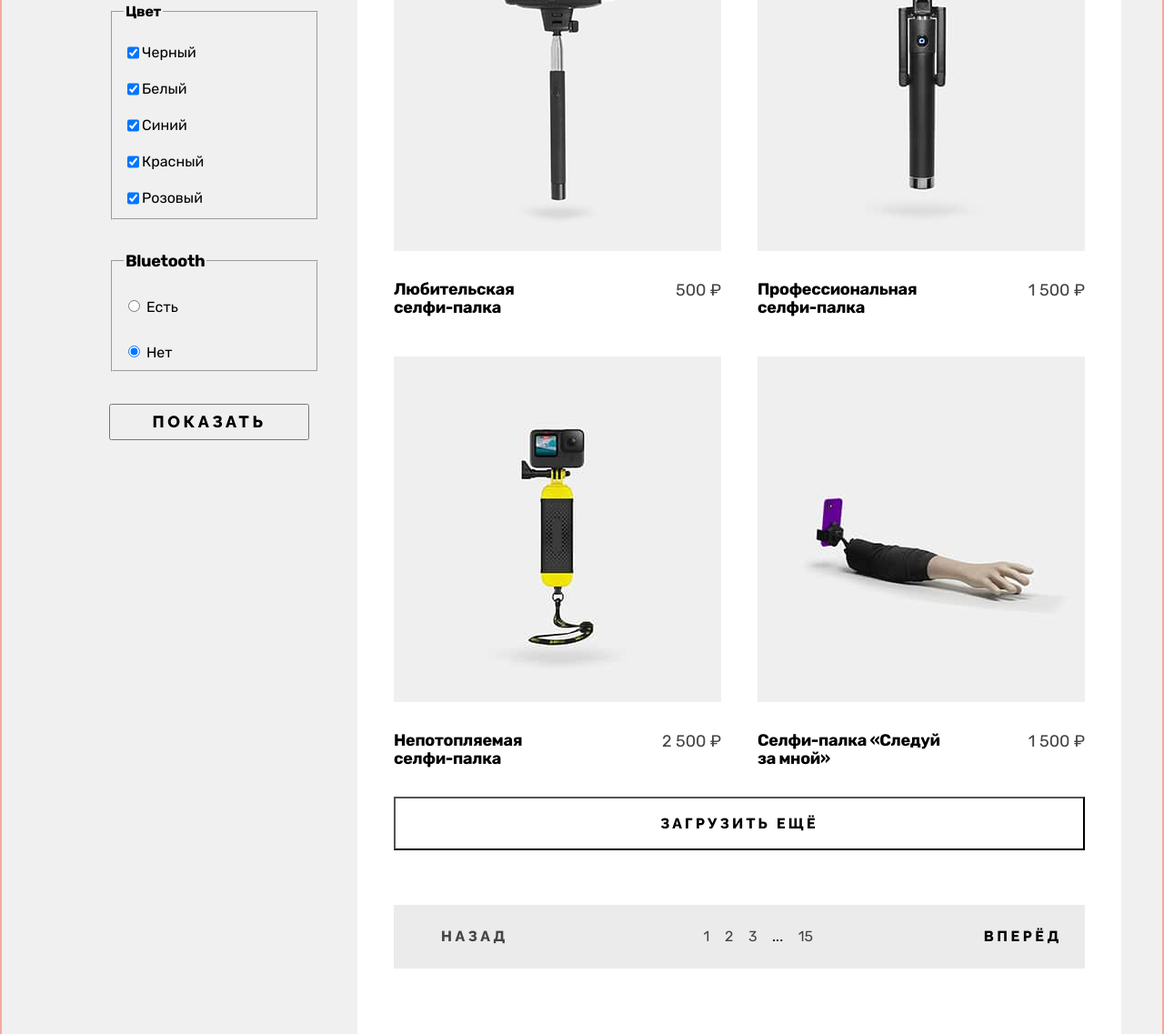
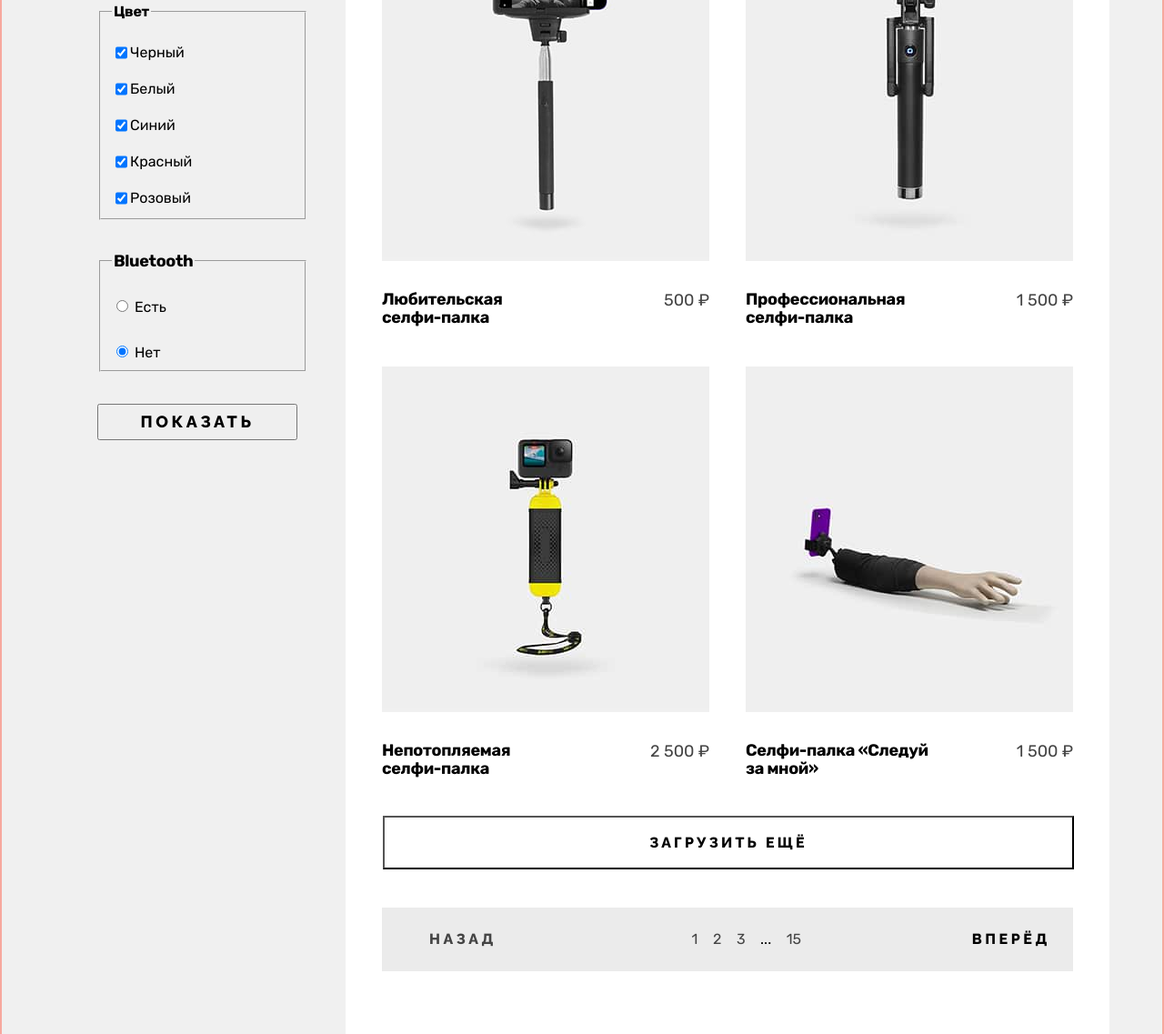
Before and after one commit to htmlacademy-htmlcss/1919993-device-1, a plain HTML site: page catalog.html in a window 1280 px wide. Shown: the part 634-1771 px from the top of the page at 91% size. Drawn offline with Linux system fonts and the light colour scheme.

Commit message:
добавление гридов

```diff
--- a/catalog.html
+++ b/catalog.html
@@ -49,14 +49,13 @@
             </li>
 
             <li class="navigation-item">
-              <a class="navigation-link" href="#">
+              <a class="navigation-link " href="#">
 
-                <div>
-
+                <span>
+                  <span>2</span>
                   <img class="cart" src="img/trash.svg" alt="cart" width="16" height="14">
-                </div>
-                <span>2</span>
-                Корзина
+                </span>
+                <span>Корзина</span>
               </a>
             </li>
           </ul>
@@ -97,44 +96,50 @@
             <span class="filters">фильтр:</span>
             <form class="filters-form" action="https://echo.htmlacademy.ru/." method="post">
               <fieldset class="price">
-                <legend for="dayscount"><span>Стоимость</span></legend>
+                <legend for="dayscount">Стоимость</legend>
                 от 0 <input type="text" id="dayscount" name="dayscount" min="0" max="5000" step="1"> до 5000
               </fieldset>
 
 
               <fieldset class="filters-form-fieldset-color">
-                <legend><span>Цвет</span></legend>
+                <legend>Цвет</legend>
                 <div class="checkboxes">
                   <label for="subscribe-field">
-                    <input type="checkbox" name="black" id="subscribe-field" checked><span>Черный</span>
+                    <input type="checkbox" name="black" checked>
+                    <span>Черный</span>
                   </label>
 
                   <label for="subscribe-field">
-                    <input type="checkbox" name="white" checked><span>Белый</span>
+                    <input type="checkbox" name="white" checked>
+                    <span>Белый</span>
                   </label>
 
                   <label for="subscribe-field">
-                    <input type="checkbox" name="blue" checked><span>Синий</span>
+                    <input type="checkbox" name="blue" checked>
+                    <span>Синий</span>
                   </label>
 
                   <label for="subscribe-field">
-                    <input type="checkbox" name="red" checked><span>Красный</span>
+                    <input type="checkbox" name="red" checked>
+                    <span>Красный</span>
                   </label>
 
                   <label for="subscribe-field">
-                    <input type="checkbox" name="pink" checked><span>Розовый</span>
+                    <input type="checkbox" name="pink" checked>
+                    <span>Розовый</span>
                   </label>
                 </div>
               </fieldset>
 
               <fieldset class="filters-form-fieldset-bluetooth">
-                <legend><span>Bluetooth</span></legend>
+                <legend>Bluetooth</legend>
                 <label class="radio-button">
-                  <input type="radio" name="Bluetooth" value="Есть"> Есть
+                  <input type="radio" name="Bluetooth" value="Есть">
+                  <span>Есть</span>
                 </label>
                 <label class="radio-button">
                   <input type="radio" name="Bluetooth" value="Нет" checked>
-                  Нет
+                  <span>Нет</span>
                 </label>
               </fieldset>
 
@@ -168,26 +173,32 @@
             <div class="selfie-catalog-container ">
 
               <article class="selfie-catalog-item">
-                <div class="selfies-container">
-                  <div class="selfies-column">
+
 
                 <div class="product">
                   <div class="product-img">
                     <img src="img/product-1.jpg" alt="selfie-photo-1" width="360" height="380">
                   </div>
                   <div class="product-info">
-                        <p>Любительская <br>селфи-палка</p>
+                    <div>
+                    <p>Любительская</p>
+                    <p>селфи-палка</p>
+                  </div>
+
                     <span class="product-price">500 ₽</span>
                   </div>
                 </div>
+
                 <div class="product">
                   <div class="product-img">
                     <img src="img/product-2.jpg" alt="selfie-photo-2" width="360" height="380">
                   </div>
                   <div class="product-info">
-                        <p>Профессиональная <br> селфи-палка </p>
+                    <div>
+                    <p>Профессиональная </p>
+                  <p>селфи-палка </p>
+                </div>
                     <span class="product-price">1 500 ₽</span>
-                      </div>
                   </div>
                 </div>
 
@@ -197,26 +208,33 @@
                       <img src="img/product-3.jpg" alt="selfie-photo-3" width="360" height="380">
                     </div>
                     <div class="product-info">
-                        <p>Непотопляемая <br> селфи-палка</p>
+                      <div>
+                      <p>Непотопляемая</p>
+                        <p>селфи-палка</p>
+                    </div>
                       <span class="product-price">2 500 ₽</span>
                     </div>
                   </div>
+
                   <div class="product">
                     <div class="product-img">
                       <img src="img/product-4.jpg" alt="selfie-photo-4" width="360" height="380">
                     </div>
                     <div class="product-info">
-                        <p>Селфи-палка «Следуй <br> за мной»</p>
+                      <div>
+                      <p>Селфи-палка «Следуй</p>
+                        <p> за мной»</p>
+                    </div>
                       <span class="product-price">1 500 ₽</span>
+
                     </div>
                   </div>
-
                 </div>
               </article>
 
 
               <div class="more-container">
-                <button class="more" type="submit">Загрузить ещё </button>
+                <button class="more" type="button">Загрузить ещё </button>
               </div>
 
               <ol class="pagination">
--- a/styles/style.css
+++ b/styles/style.css
@@ -180,7 +180,7 @@ body {
 
 .slider-photo{
   position: relative;
-  top: -35px;
+  bottom: 34px;
 }
 
 .slide-slider::before {
@@ -864,7 +864,7 @@ body {
   display: flex;
   flex-direction: column;
   margin-top: 21px;
-  margin-left: 60px;
+  margin-left: 47px;
 
 }
 
@@ -974,7 +974,7 @@ body {
   justify-content: space-between;
   align-items: center;
   padding-top: 0;
-  padding-bottom: 20px;
+  padding-bottom: 31px;
   margin: 0;
 }
 
@@ -991,7 +991,7 @@ body {
   line-height: normal;
   letter-spacing: 3.2px;
   text-transform: uppercase;
-  margin-left: 28px;
+  margin-left: 40px;
   margin-top: 0;
   margin-bottom: 0;
 
@@ -1004,8 +1004,20 @@ body {
 
 .selfie-catalog-container {
   background-color: #FFFFFF;
-  padding-bottom: 20px;
+  padding-bottom: 27px;
   width: 840px;
+  padding-top: 70px;
+}
+
+.selfie-catalog-item{
+  display: grid;
+  grid-template-columns: repeat(2, 360px);
+  list-style-type: none;
+  margin: 0;
+  padding: 0;
+  row-gap: 44px;
+  column-gap: 40px;
+  justify-content: center;
 }
 
 .selfie-catalog-item p {
@@ -1032,16 +1044,6 @@ body {
   padding: 0;
 }
 
-.selfies-container {
-  flex-wrap: wrap;
-  display: flex;
-  width: 750px;
-
-  padding: 70px 40px 0px 40px;
-  flex-direction: column;
-  align-items: flex-start;
-  row-gap: 44px;
-}
 
 .product-info {
   display: flex;
@@ -1064,9 +1066,9 @@ body {
   font-size: 16px;
   letter-spacing: 3.2px;
   text-transform: uppercase;
-  margin-left: 40px;
-  margin-top: 32px;
-  margin-bottom: 44px;
+  margin-left: 41px;
+  margin-top: 42px;
+  margin-bottom: 26px;
   width: 760px;
   padding: 18px 39px;
   background-color: #FFFFFF;
```
Also changed, not shown: index.html (+5 -4 lines). Lines whose indentation alone changed are shown as unchanged.
